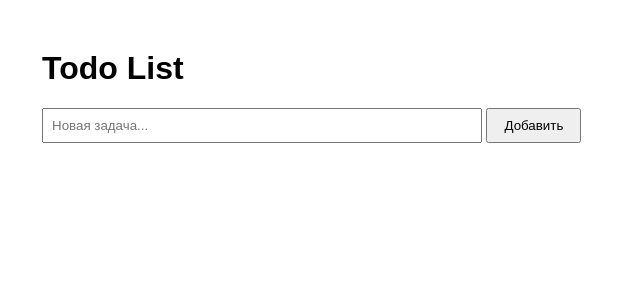
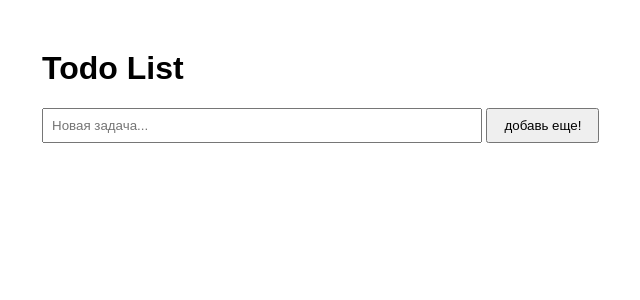
Before and after one commit to Tiffea/devops_project1, a Flask app: page / in a window 1280 px wide. Shown: the top 300 px of the page, without its empty margins (298-938 px from the left). Run offline with Flask 3, Linux system fonts and the light colour scheme; data that the repository does not hold is empty.

Commit message:
ahanged name of a button to check changes

```diff
--- a/templates/index.html
+++ b/templates/index.html
@@ -12,7 +12,7 @@
 <body>
     <h1>Todo List</h1>
     <input id="input" placeholder="Новая задача..." />
-    <button onclick="addTodo()">Добавить</button>
+    <button onclick="addTodo()">добавь еще!</button>
     <ul id="list"></ul>
 
     <script>
```
